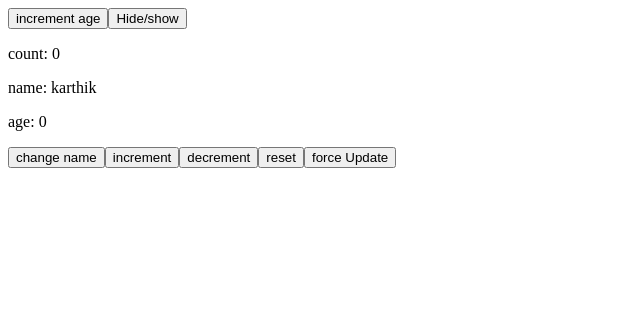
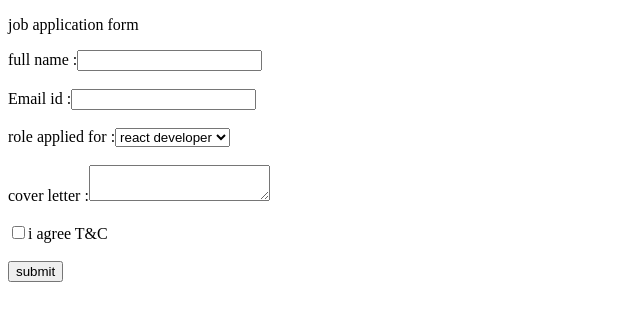
Before and after one commit to karthikgpi1/react-js-practice, a React (Create React App) app: page / in a window 1280 px wide. Shown: the top 320 px of the page, without its empty margins (0-640 px from the left). Built offline with nearby package versions, Linux system fonts and the light colour scheme.

Commit message:
form validation

```diff
--- a/src/App.js
+++ b/src/App.js
@@ -2,7 +2,7 @@
 
 import React from "react";
 
-import AppFunc from "./funC";
+// import AppFunc from "./funC";
 //----create a class component in another file----------
 // class App extends React.Component{
 
@@ -35,86 +35,162 @@ import AppFunc from "./funC";
 
 
 
+// class App extends React.Component{
+
+//   constructor(props) {
+//     super(props);
+//     this.state = {
+//       count: 0,
+//       name: "karthik",
+//       age: 22,
+//     };
+
+//     console.log("constructor is called..!");
+//   }
+//   //here is the default type (visible in ui)
+
+//   // increment = () =>this.setState({count: this.state.count + 1});
+//   // decrement = () =>this.setState({count: this.state.count - 1});
+//   // reset = () =>this.setState({count: 0});
+
+//   //here is the force update type (hidden in ui)
+
+//    increment = () =>(this.state.count = this.state.count + 1);
+//   decrement = () =>(this.state.count = this.state.count - 1);
+//   reset = () =>(this.state.count = 0);
+
+//   changeName = () =>{
+//     this.setState({name: "white"})
+//   };
+
+
+//   componentDidMount(){
+//     console.log("componentDidMount is called..!");
+//     //API calls
+//   }
+
+//   componentDidUpdate(prevProps, prevState) {
+//     console.log("componentDidUpdate is called..!");
+//     //API calls
+//     if (prevState.count !== this.state.count){
+//       console.log("count:", prevState.count, this.state.count);
+//       //logic whenever "count" state changes
+//     }
+//     if (prevState.name !== this.state.name){
+//       console.log("name:", prevState.name, this.state.name);
+//       //logic whenever "name" state changes
+//     }
+
+//     if (prevProps.age !== this.props.age){
+//       console.log("age:", prevProps.age, this.props.age);
+//       //logic whenever "age" prop changes
+//     }
+//   }
+
+
+//   componentWillUnmount(){
+//     console.log("componentWillUnmount is called..!");
+//   }
+
+
+//   shouldComponentUpdate(){
+//     return true;           //if you return false it doesn't anything work in ui
+//   }
+
+//   render(){
+//     console.log("render is called..!");
+//     console.log("props:", this.props);
+//     return <>
+//       <p>count: {this.state.count}</p>
+//       <p>name: {this.state.name}</p>
+//       <p>age: {this.props.age}</p>
+//       <button onClick={this.changeName}>change name</button>
+//       <button onClick={this.increment}>increment</button>
+//       <button onClick={this.decrement}>decrement</button>
+//       <button onClick={this.reset}>reset</button>
+
+//       <button onClick={() => this.forceUpdate()}>force Update</button>
+//     </>;
+//   }
+// }
+
+
+//-----------form validation------
+
+
 class App extends React.Component{
 
   constructor(props) {
     super(props);
     this.state = {
-      count: 0,
-      name: "karthik",
-      age: 22,
+      fullName: "",
+      emailId: "",
+      roleAppliedFor: "",
+      coverLetter: "",
+      termsAndCond: "",
     };
-
-    console.log("constructor is called..!");
-  }
-  //here is the default type (visible in ui)
-
-  // increment = () =>this.setState({count: this.state.count + 1});
-  // decrement = () =>this.setState({count: this.state.count - 1});
-  // reset = () =>this.setState({count: 0});
-
-  //here is the force update type (hidden in ui)
-
-   increment = () =>(this.state.count = this.state.count + 1);
-  decrement = () =>(this.state.count = this.state.count - 1);
-  reset = () =>(this.state.count = 0);
-
-  changeName = () =>{
-    this.setState({name: "white"})
-  };
-
-
-  componentDidMount(){
-    console.log("componentDidMount is called..!");
-    //API calls
   }
 
-  componentDidUpdate(prevProps, prevState) {
-    console.log("componentDidUpdate is called..!");
-    //API calls
-    if (prevState.count !== this.state.count){
-      console.log("count:", prevState.count, this.state.count);
-      //logic whenever "count" state changes
-    }
-    if (prevState.name !== this.state.name){
-      console.log("name:", prevState.name, this.state.name);
-      //logic whenever "name" state changes
-    }
-
-    if (prevProps.age !== this.props.age){
-      console.log("age:", prevProps.age, this.props.age);
-      //logic whenever "age" prop changes
-    }
+  handleChange = ({ target: {name, value, type, checked}}) =>{
+    if (type === "checkbox") value = checked;
+    this.setState({ [name]: value});
   }
 
 
-  componentWillUnmount(){
-    console.log("componentWillUnmount is called..!");
+  handleSubmit = (event) =>{
+    event.preventDefault();
+    //fetch api => this.state
+    console.log(this.state);
   }
 
 
-  shouldComponentUpdate(){
-    return true;           //if you return false it doesn't anything work in ui
-  }
+  render (){
 
-  render(){
-    console.log("render is called..!");
-    console.log("props:", this.props);
-    return <>
-      <p>count: {this.state.count}</p>
-      <p>name: {this.state.name}</p>
-      <p>age: {this.props.age}</p>
-      <button onClick={this.changeName}>change name</button>
-      <button onClick={this.increment}>increment</button>
-      <button onClick={this.decrement}>decrement</button>
-      <button onClick={this.reset}>reset</button>
+    return (
+     <>
+        <p>job application form</p>
+       <form onSubmit={this.handleSubmit}>
+           <div>
+             <label>full name :</label>
+             <input name="fullName" type="text" value={this.state.fullName} onChange={this.handleChange}/>
+          </div>
+          <br/>
+          <div>
+             <label>Email id :</label>
+             <input name="emailId" type="email" value={this.state.emailId} onChange={this.handleChange}/>
+          </div>
+          <br/>
 
-      <button onClick={() => this.forceUpdate()}>force Update</button>
-    </>;
+          <div>
+             <label>role applied for :</label>
+             <select name="roleAppliedFor" value={this.state.roleAppliedFor} onChange={this.handleChange}>
+                <option value="react">react developer</option>
+                <option value="node">node developer</option>
+                <option value="mern">mern developer</option>
+             </select>
+          </div>
+          <br/>
+
+          <div>
+             <label>cover letter :</label>
+             <textarea name="coverLetter" value={this.state.coverLetter} onChange={this.handleChange}></textarea>
+          </div>
+          <br/>
+
+          <div>
+             <input name="termsAndCond" type="checkbox" value={this.state.termsAndCond} onChange={this.handleChange}/>
+             <label>i agree T&C</label>
+          </div>
+
+          <br/>
+
+          <div>
+            <button type="submit">submit</button>
+          </div>
+        </form>
+     </>
+    );
   }
 }
 
-
-
-
 export default App;
--- a/src/index.js
+++ b/src/index.js
@@ -4,33 +4,34 @@ import ReactDOM from "react-dom";
 import App from "./App";
 
 
-class Test extends React.Component{
+// class Test extends React.Component{
 
-  constructor(props) {
-    super(props);
-    this.state = {
-      age: 0,
-      show: true,
-    };
+//   constructor(props) {
+//     super(props);
+//     this.state = {
+//       age: 0,
+//       show: true,
+//     };
 
-  }
-  render () {
-    return (
-      <>
-      <button onClick={() => this.setState({age: this.state.age + 1})}>increment age</button>
-      <button onClick={() => this.setState({show: !this.state.show})}>Hide/show</button>
-      {this.state.show ? <App age={this.state.age}/> : <></>}
-      </>
-    );
-  }
+//   }
+//   render () {
+//     return (
+//       <>
+//       <button onClick={() => this.setState({age: this.state.age + 1})}>increment age</button>
+//       <button onClick={() => this.setState({show: !this.state.show})}>Hide/show</button>
+//       {this.state.show ? <App age={this.state.age}/> : <></>}
+//       </>
+//     );
+//   }
 
-}
+// }
 
-export default Test;
+// export default Test;
 
 
-ReactDOM.render(<Test />, document.getElementById('root'));
+// ReactDOM.render(<Test />, document.getElementById('root'));
 
+ReactDOM.render(<App />, document.getElementById('root'));
 
 
 //------------jsx:---------------------------------------
```
